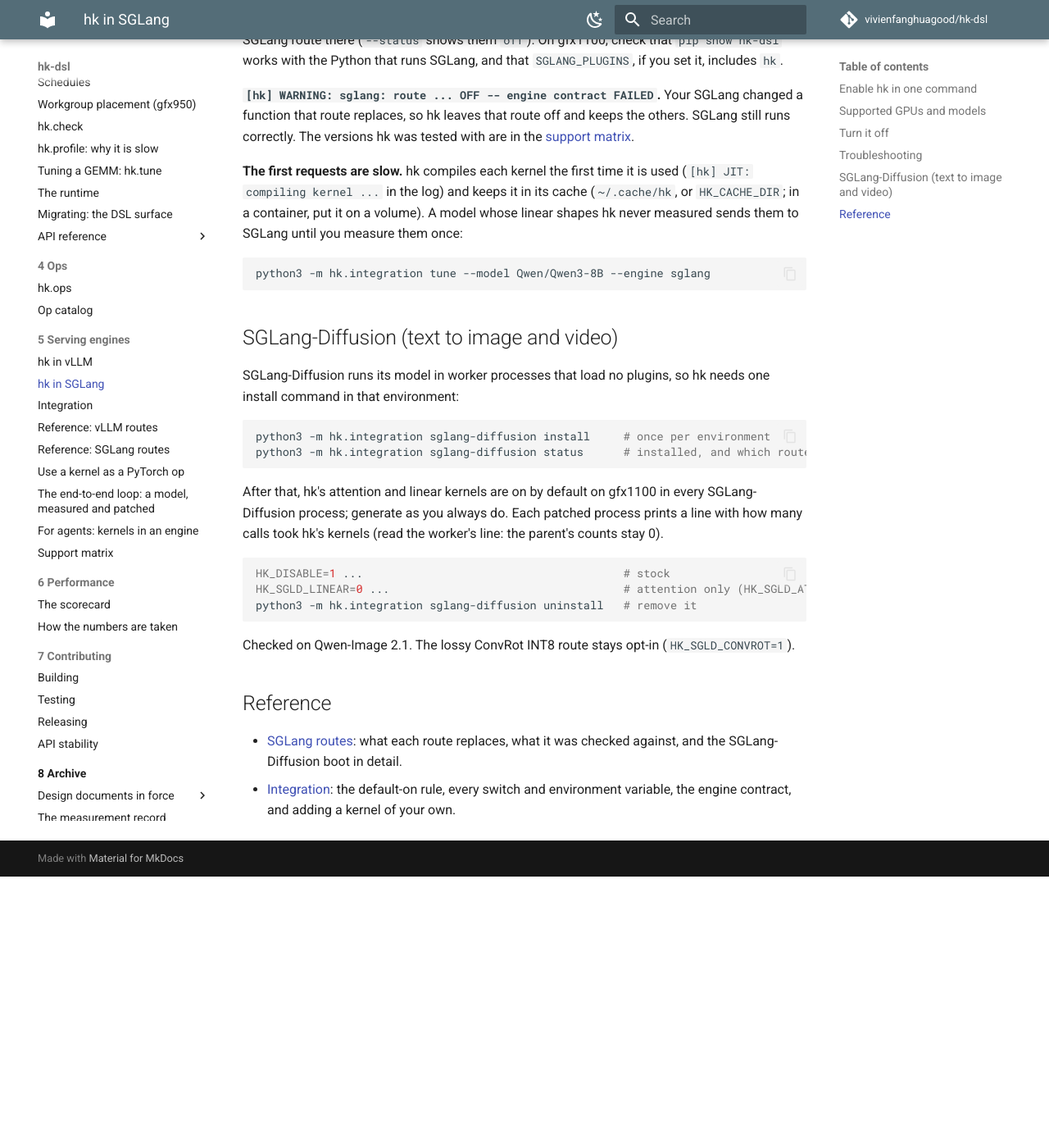
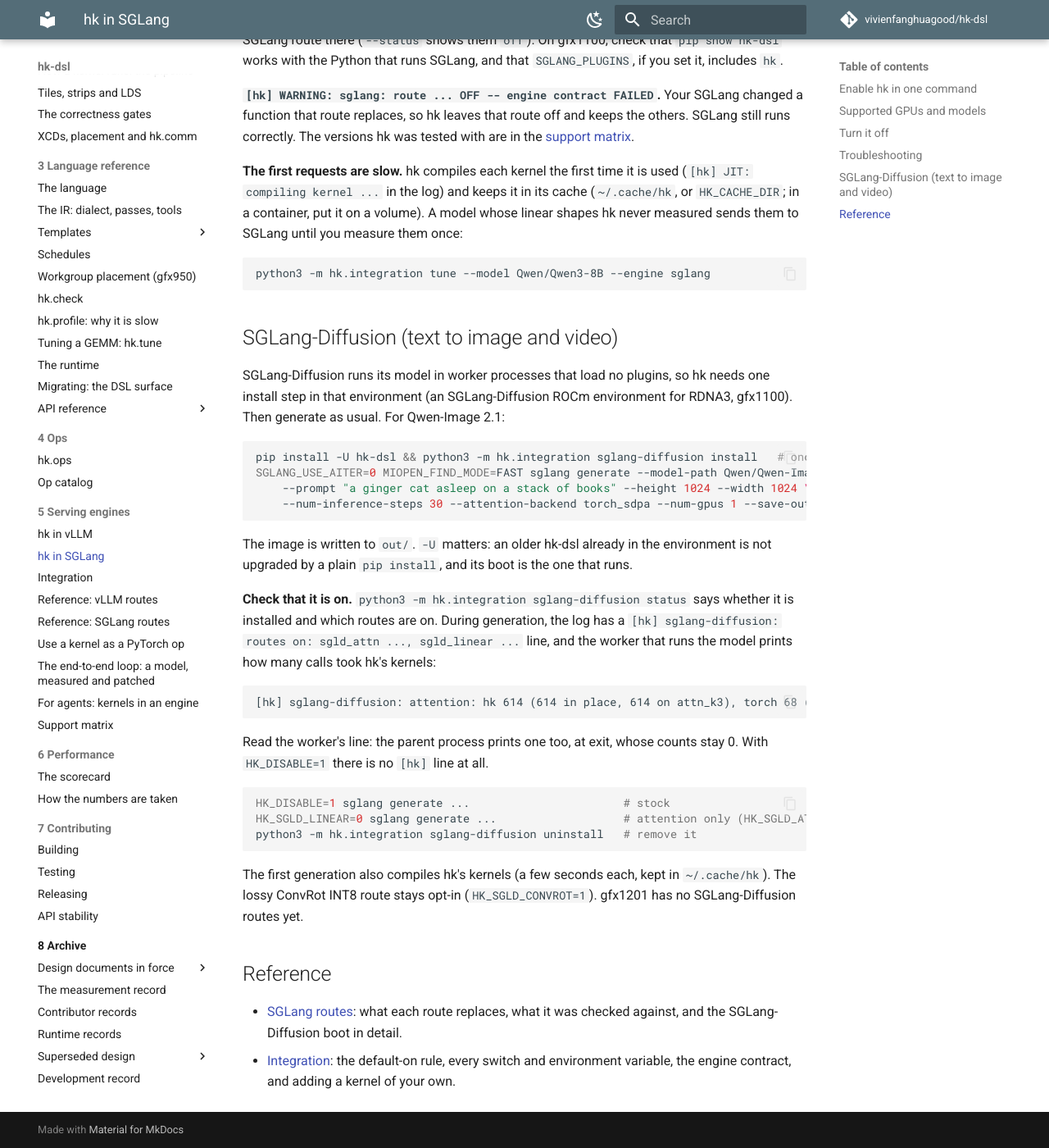
Before and after one commit to vivienfanghuagood/hk-dsl, an MkDocs documentation site: the page built from docs/sglang.md, in a window 1280 px wide and 1400 px high, scrolled down 2048 px. Shown: the whole window at 82% size. Built offline with MkDocs 1.6.1 and Material for MkDocs 9.7.7, drawn with Linux system fonts in a browser that asks for light colours; comment, search, counter and statistics services are not loaded; before the commit the page ends 3117 px from its top, so only the background shows below that.

Commit message:
docs(sglang): SGLang-Diffusion with hk as one install line and one generate command for Qwen-Image 2.1, run as written; how to see it is on
Co-Authored-By: Claude <noreply@anthropic.com>

````diff
--- a/docs/sglang.md
+++ b/docs/sglang.md
@@ -106,26 +106,42 @@ python3 -m hk.integration tune --model Qwen/Qwen3-8B --engine sglang
 ## SGLang-Diffusion (text to image and video)
 
 SGLang-Diffusion runs its model in worker processes that load no plugins, so
-hk needs one install command in that environment:
+hk needs one install step in that environment (an SGLang-Diffusion ROCm
+environment for RDNA3, gfx1100). Then generate as usual. For Qwen-Image 2.1:
 
 ```bash
-python3 -m hk.integration sglang-diffusion install     # once per environment
-python3 -m hk.integration sglang-diffusion status      # installed, and which routes are on
+pip install -U hk-dsl && python3 -m hk.integration sglang-diffusion install   # once per environment
+SGLANG_USE_AITER=0 MIOPEN_FIND_MODE=FAST sglang generate --model-path Qwen/Qwen-Image-2.1 \
+    --prompt "a ginger cat asleep on a stack of books" --height 1024 --width 1024 \
+    --num-inference-steps 30 --attention-backend torch_sdpa --num-gpus 1 --save-output --output-path out
 ```
 
-After that, hk's attention and linear kernels are on by default on gfx1100 in
-every SGLang-Diffusion process; generate as you always do. Each patched
-process prints a line with how many calls took hk's kernels (read the
-worker's line: the parent's counts stay 0).
+The image is written to `out/`. `-U` matters: an older hk-dsl already in the
+environment is not upgraded by a plain `pip install`, and its boot is the one
+that runs.
+
+**Check that it is on.** `python3 -m hk.integration sglang-diffusion status`
+says whether it is installed and which routes are on. During generation, the
+log has a `[hk] sglang-diffusion: routes on: sgld_attn ..., sgld_linear ...`
+line, and the worker that runs the model prints how many calls took hk's
+kernels:
+
+```
+[hk] sglang-diffusion: attention: hk 614 (614 in place, 614 on attn_k3), torch 68 (...); linear: hk ...
+```
+
+Read the worker's line: the parent process prints one too, at exit, whose
+counts stay 0. With `HK_DISABLE=1` there is no `[hk]` line at all.
 
 ```bash
-HK_DISABLE=1 ...                                       # stock
-HK_SGLD_LINEAR=0 ...                                   # attention only (HK_SGLD_ATTN=0: linear only)
+HK_DISABLE=1 sglang generate ...                       # stock
+HK_SGLD_LINEAR=0 sglang generate ...                   # attention only (HK_SGLD_ATTN=0: linear only)
 python3 -m hk.integration sglang-diffusion uninstall   # remove it
 ```
 
-Checked on Qwen-Image 2.1. The lossy ConvRot INT8 route stays opt-in
-(`HK_SGLD_CONVROT=1`).
+The first generation also compiles hk's kernels (a few seconds each, kept in
+`~/.cache/hk`). The lossy ConvRot INT8 route stays opt-in
+(`HK_SGLD_CONVROT=1`). gfx1201 has no SGLang-Diffusion routes yet.
 
 ## Reference
 
````
